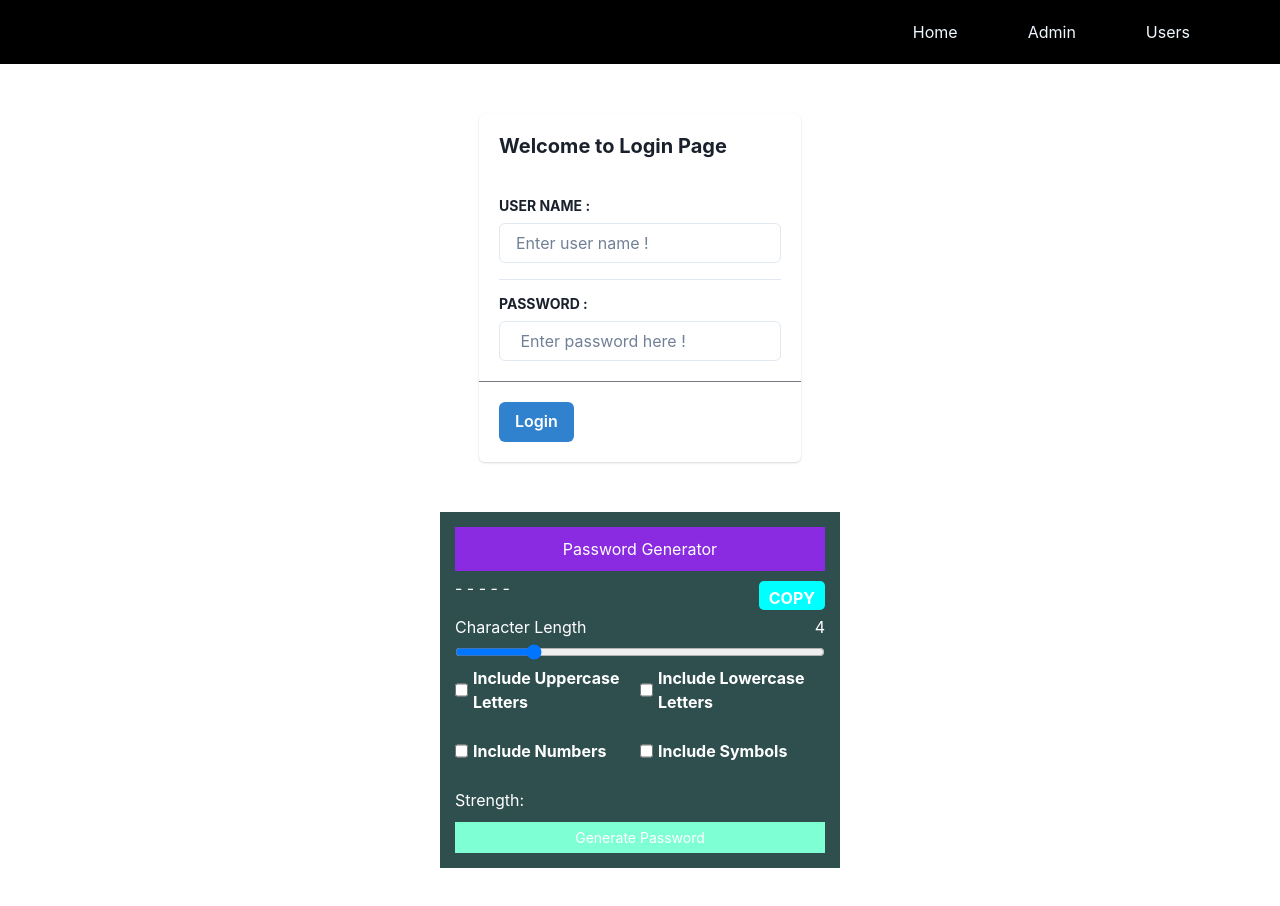
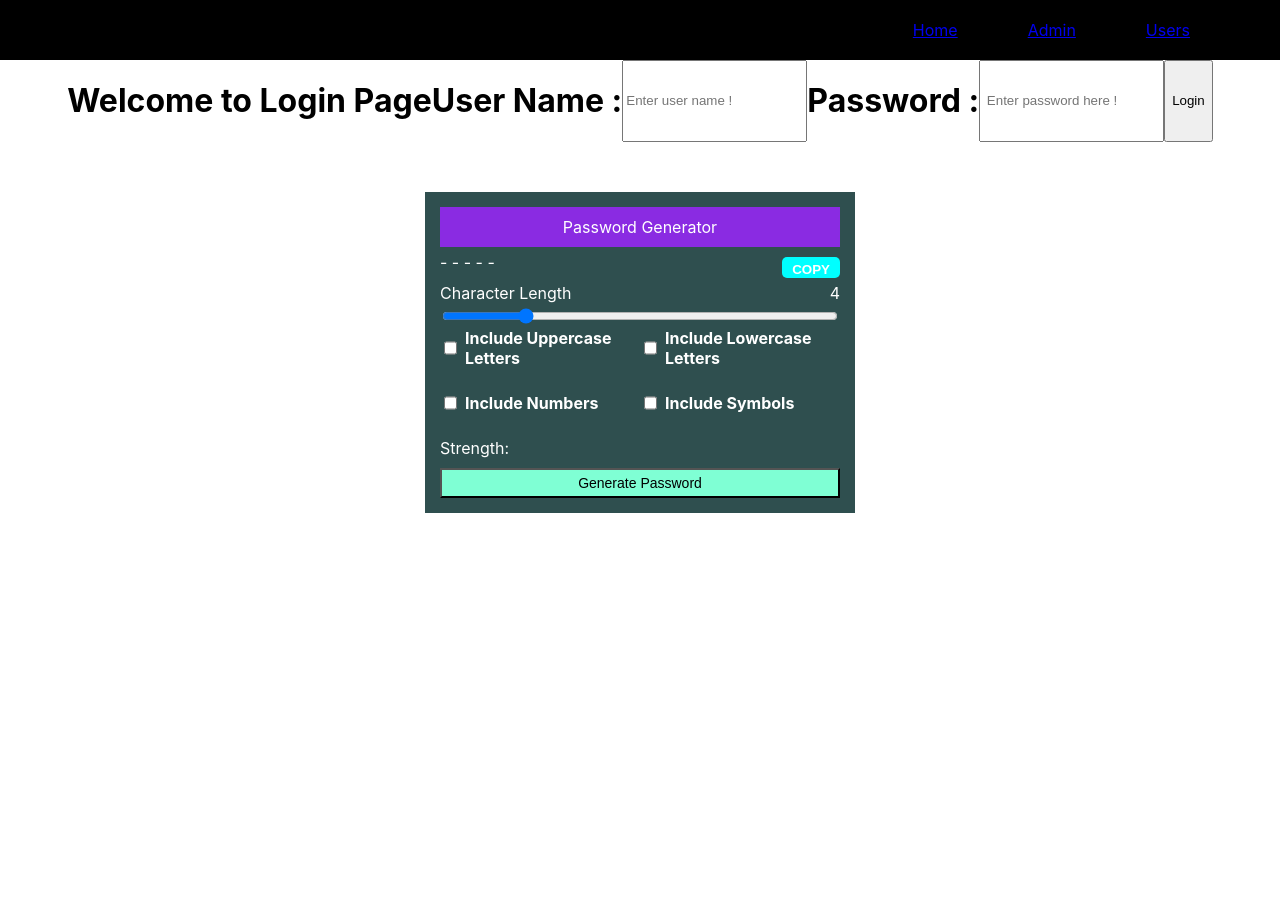
Before and after one commit to Anand-1/full-fledged-app, a React (Create React App) app: page /login in a window 1280 px wide. Shown: the top 906 px of the page. After the commit the page ends 800 px from the top, so only its background shows below. Built offline with nearby package versions, Linux system fonts and the light colour scheme.

Commit message:
removed chakra

```diff
--- a/src/Components/Admin/Login/Login.tsx
+++ b/src/Components/Admin/Login/Login.tsx
@@ -1,17 +1,4 @@
 import React, { useState } from "react";
-import { Button, Heading } from "@chakra-ui/react";
-import {
-  Card,
-  CardHeader,
-  CardBody,
-  CardFooter,
-  StackDivider,
-  Box,
-  Stack,
-  ButtonGroup,
-  Divider,
-  Input,
-} from "@chakra-ui/react";
 import "./Login.css";
 import { useNavigate } from "react-router-dom";
 import PasswordGenerator from "../PasswordGenerator/PasswordGenerator";
@@ -20,9 +7,7 @@ const Login = () => {
   const [username, setUsername] = useState("");
   const [password, setPassword] = useState("");
   const loginAction = () => {
-    console.log("Login clicked !");
     if (username === "anand" && password === "raj") {
-      console.log(username, password);
       navigate("/users");
     } else if (username === "admin" && password === "admin") {
       navigate("/admin");
@@ -31,47 +16,22 @@ const Login = () => {
   return (
     <>
       <div className="main-content">
-        <Card className="add-margin-top">
-          <CardHeader>
-            <Heading size="md">Welcome to Login Page </Heading>
-          </CardHeader>
-          <CardBody>
-            <Stack divider={<StackDivider />} spacing="4">
-              <Box>
-                <Heading size="xs" textTransform="uppercase" marginBlockEnd={2}>
-                  User Name :
-                </Heading>
-                <Input
+        <h1>Welcome to Login Page </h1>
+
+        <h1>User Name :</h1>
+        <input
           placeholder="Enter user name !"
           value={username}
           onChange={(e) => setUsername(e.target.value)}
         />
-              </Box>
-              <Box>
-                <Heading size="xs" textTransform="uppercase" marginBlockEnd={2}>
-                  Password :
-                </Heading>
-                <Input
+
+        <h1>Password :</h1>
+        <input
           placeholder=" Enter password here !"
           value={password}
           onChange={(e) => setPassword(e.target.value)}
         />
-              </Box>
-            </Stack>
-          </CardBody>
-          <Divider />
-          <CardFooter>
-            <ButtonGroup spacing="2">
-              <Button
-                variant="solid"
-                colorScheme="blue"
-                onClick={() => loginAction()}
-              >
-                Login
-              </Button>
-            </ButtonGroup>
-          </CardFooter>
-        </Card>
+        <button onClick={() => loginAction()}>Login</button>
       </div>
       <div className="password-generator-section">
         <PasswordGenerator />
--- a/src/Components/Admin/PasswordGenerator/strengthchecker.tsx
+++ b/src/Components/Admin/PasswordGenerator/strengthchecker.tsx
@@ -3,8 +3,6 @@ import React from "react";
 const PasswordStrengthIndicator = ({ errorMessage, password }: any) => {
   const getPasswordStrength = () => {
     const passwordLength = password.length;
-    console.log(passwordLength);
-
     if (passwordLength < 1) {
       return "";
     } else if (passwordLength < 4) {
@@ -21,8 +19,6 @@ const PasswordStrengthIndicator = ({ errorMessage, password }: any) => {
   };
 
   const passwordStrength = getPasswordStrength();
-  console.log(passwordStrength);
-
   // if (!passwordStrength) return <React.Fragment />;
   if (!passwordStrength)
     return (
--- a/src/Components/Admin/Registration/Components/Form.tsx
+++ b/src/Components/Admin/Registration/Components/Form.tsx
@@ -6,6 +6,7 @@ import UploadCv from "./UploadCv";
 
 const Form = () => {
   const stepValue = useSelector((state: any) => state.stepper.step);
+  console.log(stepValue);
   switch (stepValue) {
     case 1:
       return <PersonalDetails />;
--- a/src/Components/Admin/Registration/Registration.css
+++ b/src/Components/Admin/Registration/Registration.css
@@ -9,7 +9,6 @@
 }
 
 .form {
-  width: 700px;
   margin: 0 auto;
   background-color: #fafafa;
   padding: 25px 15px;
--- a/src/Components/Common/Card/Card.tsx
+++ /dev/null
@@ -1,5 +0,0 @@
-import { Card } from "@chakra-ui/react";
-import React from "react";
-const card = () => {};
-
-export default card;
--- a/src/Components/Common/Footer/Footer.tsx
+++ b/src/Components/Common/Footer/Footer.tsx
@@ -9,7 +9,6 @@ const Footer = () => {
           This Application Will be using StoryBook , Style-components ,
           Typescript
         </div>
-        <div> Application is using Chakra UI</div>
         <div>This is using axios for http request</div>
       </StyledFooter>
     </>
--- a/src/Components/Common/Header/Header.styles.ts
+++ b/src/Components/Common/Header/Header.styles.ts
@@ -4,7 +4,7 @@ const StyledHeader = styled.button`
   font-size: 32px;
   color: white;
   padding: 10px;
-  width: 100vw;
+  width: 100%;
   display: flex;
 `;
 
--- a/src/Components/LandingPage/LandingPage.tsx
+++ b/src/Components/LandingPage/LandingPage.tsx
@@ -1,16 +1,12 @@
-import React, { useState, useEffect } from "react";
 import Header from "../Common/Header/Header";
 import Footer from "../Common/Footer/Footer";
 import "./LandingPage.css";
-import { Button, Heading } from "@chakra-ui/react";
 import { useNavigate } from "react-router-dom";
 import useWindowResize from "./useWindowSize";
 
 const LandingPage = () => {
   const navigate = useNavigate();
   const { width, height } = useWindowResize();
-  console.log(width, height);
-
   return (
     <>
       <div className="window-size">
@@ -21,18 +17,14 @@ const LandingPage = () => {
       <Header />
       <div className="main-section">
         <div className="heading-section">
-          <Heading>Hi Anand , Welcome to the project !</Heading>
+          <h3>Hi Anand , Welcome to the project !</h3>
           <div className="action-section">
-            <Button
-              colorScheme="blue"
-              type="button"
-              onClick={() => navigate("/login")}
-            >
+            <button type="button" onClick={() => navigate("/login")}>
               Login Now !
-            </Button>
-            <Button type="button" onClick={() => navigate("/registration")}>
+            </button>
+            <button type="button" onClick={() => navigate("/registration")}>
               Register Now !
-            </Button>
+            </button>
           </div>
         </div>
       </div>
--- a/src/index.tsx
+++ b/src/index.tsx
@@ -3,7 +3,7 @@ import ReactDOM from "react-dom/client";
 import "./index.css";
 import App from "./App";
 import reportWebVitals from "./reportWebVitals";
-import { ChakraProvider } from "@chakra-ui/react";
+
 import { Provider } from "react-redux";
 import store from "./store";
 
@@ -13,9 +13,7 @@ const root = ReactDOM.createRoot(
 root.render(
   <React.StrictMode>
     <Provider store={store}>
-      <ChakraProvider>
-        <App />
-      </ChakraProvider>
+      <App />
     </Provider>
   </React.StrictMode>
 );
--- a/src/store/userData.js
+++ b/src/store/userData.js
@@ -2,14 +2,14 @@ import { createSlice } from "@reduxjs/toolkit";
 
 const initialInfoState = {
   step: 1,
-  firstname: "",
-  lastname: "",
-  email: "",
-  phone: "",
+  firstname: "Anand",
+  lastname: "Raj",
+  email: "anandrajj10@gmail.com",
+  phone: "8929178338",
   isCitizen: true,
-  gitProfile: "",
-  CvValue: "",
-  CoverValue: "",
+  gitProfile: "Yes",
+  CvValue: "Yes",
+  CoverValue: "Yes",
 };
 // reducers for user input
 const userDataSlice = createSlice({
```
Also changed, not shown: package.json (+1 -6 lines), 1 other file (tests, documents, lock files or other folders). Lines whose indentation alone changed are shown as unchanged.
